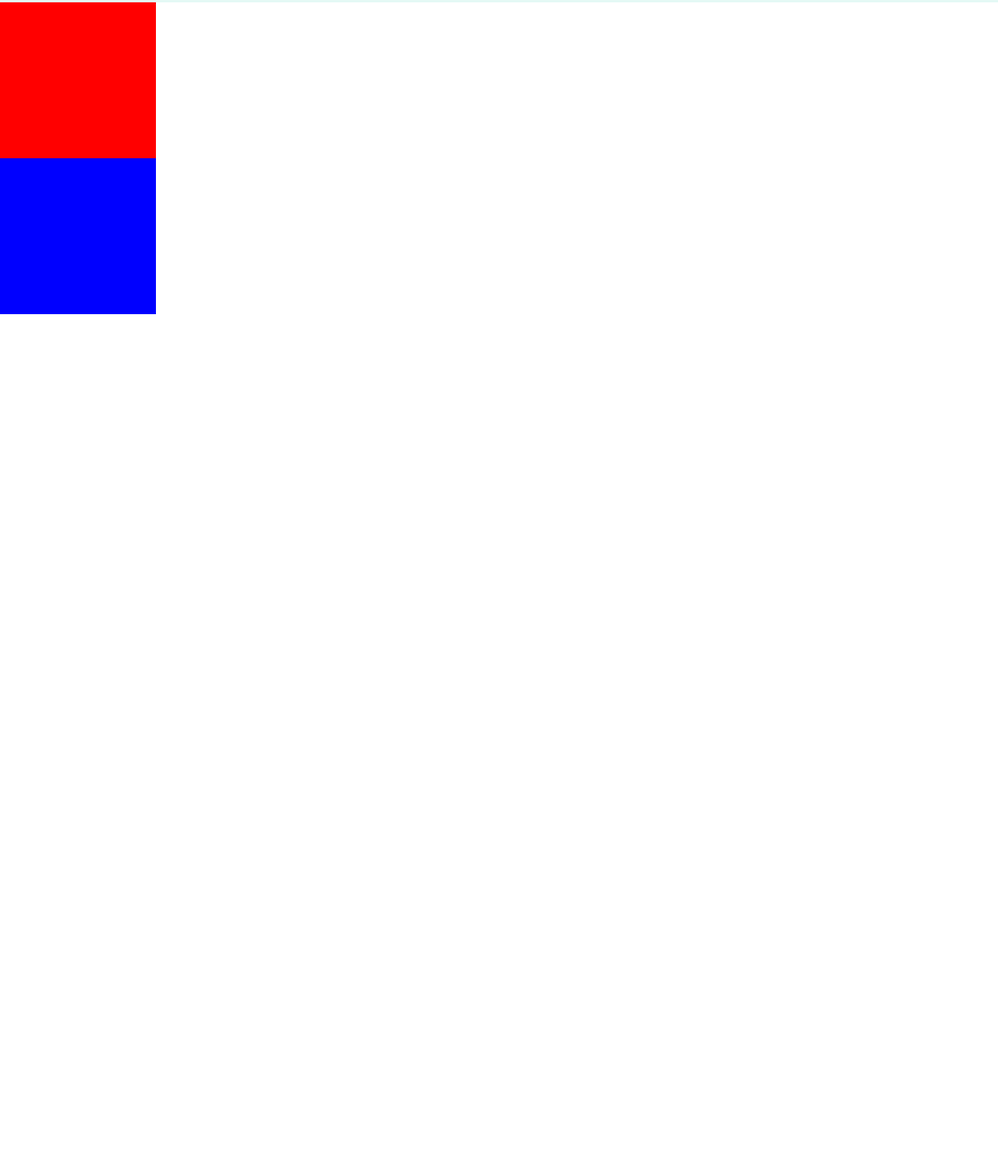
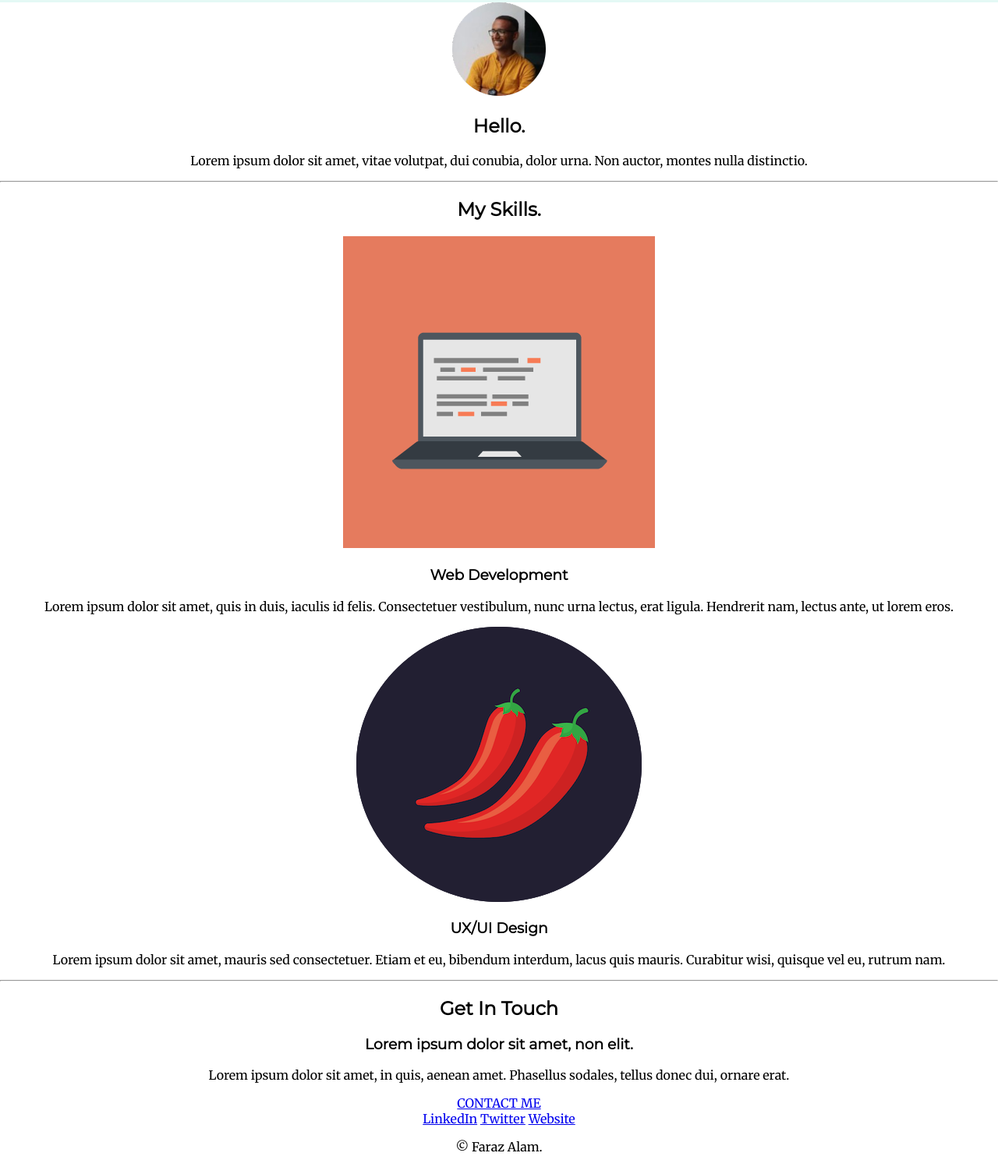
Before and after one commit to farazwho/faraz-profile, a plain HTML site: page index.html in a window 1280 px wide. Shown: the part 562-2059 px from the top of the page at 78% size. Before the commit the page ends 965 px from the top, so only its background shows below. Drawn offline with Linux system fonts and the light colour scheme.

Commit message:
Add files via upload

```diff
--- a/css/styles.css
+++ b/css/styles.css
@@ -17,23 +17,23 @@ h3 {
     font-family: 'Montserrat', sans-serif;
 }
 
-.top {
+.pro {
+    text-decoration: underline;
+}
+
+.top-container {
     margin: 0px;
     background-color: #e4f9f5;
     position: relative;
     padding-top: 100px;
 }
 
-.mid {
-    background-color: red;
-    width: 200px;
-    height: 200px;
+.middle-container {
+
 }
 
-.bottom {
-    background-color: blue;
-    width: 200px;
-    height: 200px;
+.bottom-container {
+
 }
 
 .bottom-cloud {
--- a/index.html
+++ b/index.html
@@ -11,18 +11,63 @@
     <link href="https://fonts.googleapis.com/css2?family=Merriweather&family=Montserrat&family=Plus+Jakarta+Sans:ital,wght@0,200;0,300;0,400;0,600;0,700;0,800;1,400&family=Poppins:wght@300;400;500;600;700;800;900&family=Sacramento&display=swap" rel="stylesheet">
 </head>
 <body>
-    <div class="top">
+    <div class="top-container">
         <img class="top-cloud" src="images/cloud.png" alt="cloud-img">
         <h1>I'm Faraz.</h1>
-        <p>a programmer.</p>
+
+        <p>a <span class="pro">pro</span>grammer.</p>
+
         <img class="bottom-cloud" src="images/cloud.png" alt="cloud-img">
         <img src="images/mountain.png" alt="mountain-img">
     </div>
-    <div class="mid">
+
+    <div class="middle-container">
+
+        <div class="profile">
+          <img src="images/faraz.png" alt="faraz-dp">
+          <h2>Hello.</h2>
+          <p>Lorem ipsum dolor sit amet, vitae volutpat, dui conubia, dolor urna. Non auctor, montes nulla distinctio.</p>
+        </div>
+
+        <hr>
+
+        <div class="skills">
+
+          <h2>My Skills.</h2>
+
+          <div class="skill-row">
+            <img class="" src="images/computer.png" alt="">
+            <h3>Web Development</h3>
+            <p>Lorem ipsum dolor sit amet, quis in duis, iaculis id felis. Consectetuer vestibulum, nunc urna lectus, erat ligula. Hendrerit nam, lectus ante, ut lorem eros.</p>
+          </div>
+
+          <div class="skill-row">
+            <img class="" src="images/chillies.png" alt="">
+            <h3>UX/UI Design</h3>
+            <p>Lorem ipsum dolor sit amet, mauris sed consectetuer. Etiam et eu, bibendum interdum, lacus quis mauris. Curabitur wisi, quisque vel eu, rutrum nam.</p>
+          </div>
+
+        </div>
+
+        <hr>
+
+        <div class="contact-me">
+          <h2>Get In Touch</h2>
+          <h3>Lorem ipsum dolor sit amet, non elit.</h3>
+          <p>Lorem ipsum dolor sit amet, in quis, aenean amet. Phasellus sodales, tellus donec dui, ornare erat.</p>
+          <a class="btn" href="mailto:name@email.com">CONTACT ME</a>
+        </div>
 
     </div>
-    <div class="bottom">
 
+
+    <div class="bottom-container">
+        <a class="footer-link" href="https://www.linkedin.com/">LinkedIn</a>
+        <a class="footer-link" href="https://twitter.com/">Twitter</a>
+        <a class="footer-link" href="https://www.appbrewery.co/">Website</a>
+        <p>© Faraz Alam.</p>
     </div>
+
+
 </body>
 </html>
```
Also changed, not shown: images/faraz.png (added).
